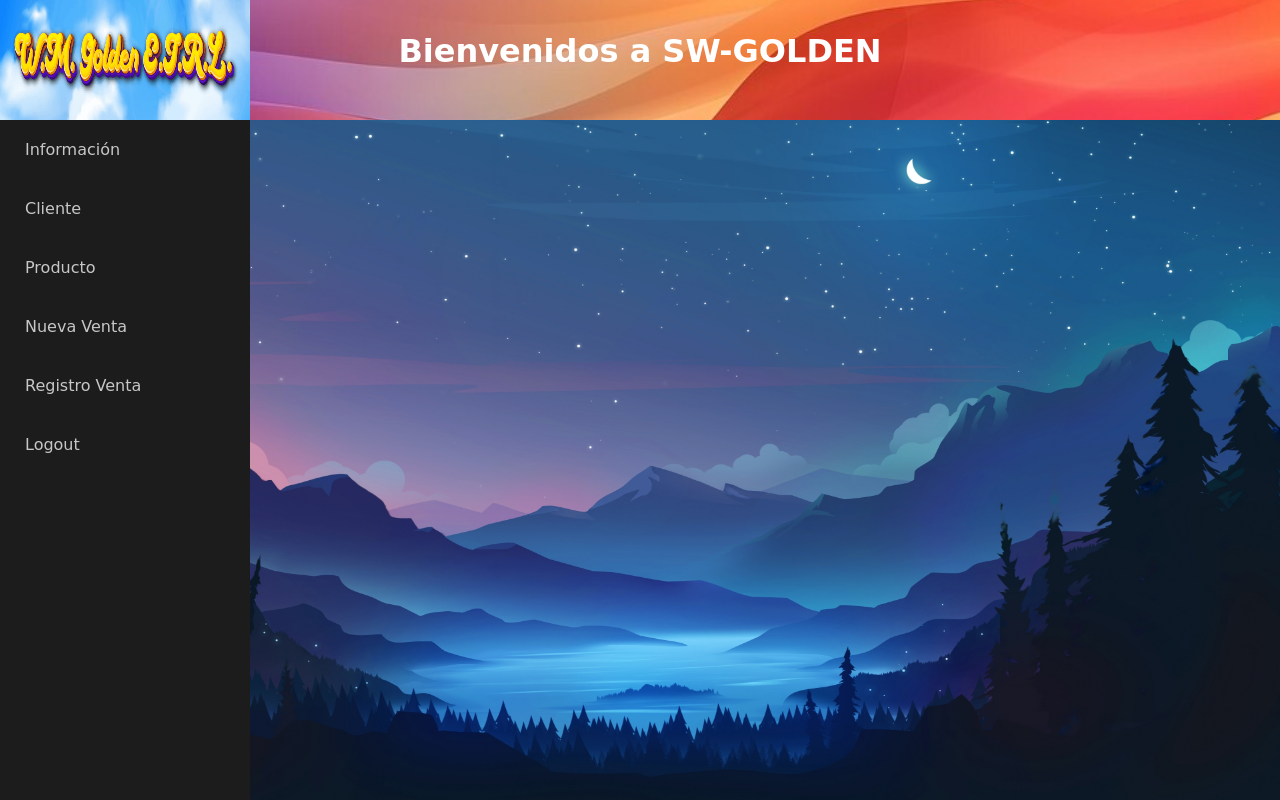
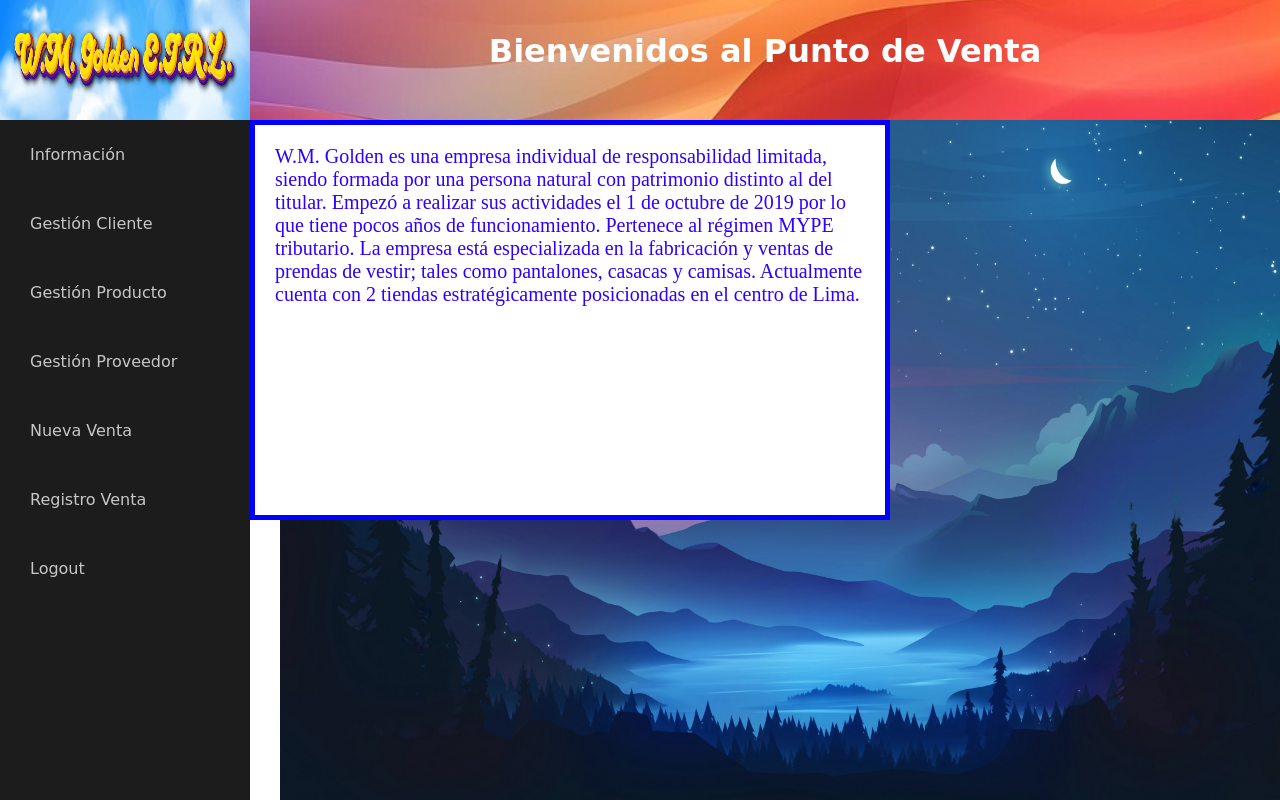
Before and after one commit to DiegoArmandoChinoRojas/SW_Golden, a PHP site: the page made by Vista/php/información.php in a window 1280 px wide. Run offline with PHP 8.4, Linux system fonts and the light colour scheme.

Commit message:
Nuevos cambios

```diff
--- /dev/null
+++ b/Vista/css/información.css
@@ -0,0 +1,19 @@
+*{
+    padding: 0;
+    margin: 0;
+    box-sizing: border-box;
+}
+.contenedor_formulario{
+    background-color: #fff;
+    display:block;
+
+    width: 50vw;
+    height: 50vh;
+    margin-left: 250px;
+    padding: 20px;
+    border: 5px solid blue;
+}
+p{
+    color: rgb(47, 0, 255);
+    font-size: 20px;
+}
--- a/Vista/css/principal.css
+++ b/Vista/css/principal.css
@@ -5,9 +5,10 @@
 }
 body{
     background-image: url(../img/fondo.jpeg);
-    background-size: 100vw 85vh;
+    background-size: 85vw 85vh;
     background-repeat: no-repeat;
     background-position-y: 15vh;
+    background-position-x: 35vh;
 }
 .portada{
     width: 100vw;
@@ -21,8 +22,9 @@ body{
 .port-text{
     text-align: center;
     color: #fff;
-    height: 15vh;
+    display: block;
     padding: 4vh;
+    margin-left: 250px;
 }
 .container-menu{
     position: absolute;
@@ -55,7 +57,7 @@ body{
     font-family: 'Dancing Script', cursive;
     display: block;
     text-decoration: none;
-    padding: 20px;
+    padding: 25px;
     color: #c7c7c7;
     border-left: 5px solid transparent;
     transition: all 400ms ease;
--- a/Vista/css/producto.css
+++ b/Vista/css/producto.css
@@ -48,7 +48,7 @@ tr, td{
 
 }
 p{
-    background-color: red;
+    background-color: rgba(255, 0, 0, 0.589);
     text-align: center;
     color: #fff;
 }
--- a/Vista/layout/principal.php
+++ b/Vista/layout/principal.php
@@ -8,15 +8,16 @@
 </head>
 <body>
     <div class="portada">
-        <div class="port-text"><h1>Bienvenidos a SW-GOLDEN</h1></div>
+        <div class="port-text"><h1>Bienvenidos al Punto de Venta</h1></div>
     </div>
    <div class="container-menu">
     <div class="cont-menu">
     <div class="imagen">
         <nav class="menu">
             <a href="../php/información.php">Información</a>
-            <a href="../php/cliente.php">Cliente</a>
-            <a href="../php/producto.php">Producto</a>
+            <a href="../php/cliente.php">Gestión Cliente</a>
+            <a href="../php/producto.php">Gestión Producto</a>
+            <a href="../php/proveedor.php">Gestión Proveedor</a>
             <a href="../php/nueva_venta.php">Nueva Venta</a>
             <a href="../php/registro_venta.php">Registro Venta</a>
             <a href="../../index.php">Logout</a>
--- a/Vista/php/información.php
+++ b/Vista/php/información.php
@@ -1,2 +1,22 @@
-<title>Información</title>
 <?php require('../layout/principal.php')?>
+<!DOCTYPE html>
+<html lang="en">
+<head>
+    <meta charset="UTF-8">
+    <meta name="viewport" content="width=device-width, initial-scale=1.0">
+    <link rel="stylesheet" href="../css/información.css">
+    <title>Información</title>
+</head>
+<body>
+<div class="contenedor_formulario">
+    <div class="informacion">
+        <p>W.M. Golden es una empresa individual de responsabilidad limitada, siendo formada
+        por una persona natural con patrimonio distinto al del titular. Empezó a realizar sus
+        actividades el 1 de octubre de 2019 por lo que tiene pocos años de funcionamiento.
+        Pertenece al régimen MYPE tributario. La empresa está especializada en la fabricación y
+        ventas de prendas de vestir; tales como pantalones, casacas y camisas. Actualmente cuenta
+        con 2 tiendas estratégicamente posicionadas en el centro de Lima.</p>
+    </div>
+</div>
+</body>
+</html>
--- a/Vista/php/producto.php
+++ b/Vista/php/producto.php
@@ -63,7 +63,7 @@
         <?php
                 include("../../Config/conexion_bd.php");
                 include("../../Config/controller.php");
-                include("../../Config/producto_controller.php")
+                include("../../Config/producto_controller.php");
                 ?>
     </form>
 </div>
```
Also changed, not shown: Config/producto_controller.php (+4 -6 lines).
